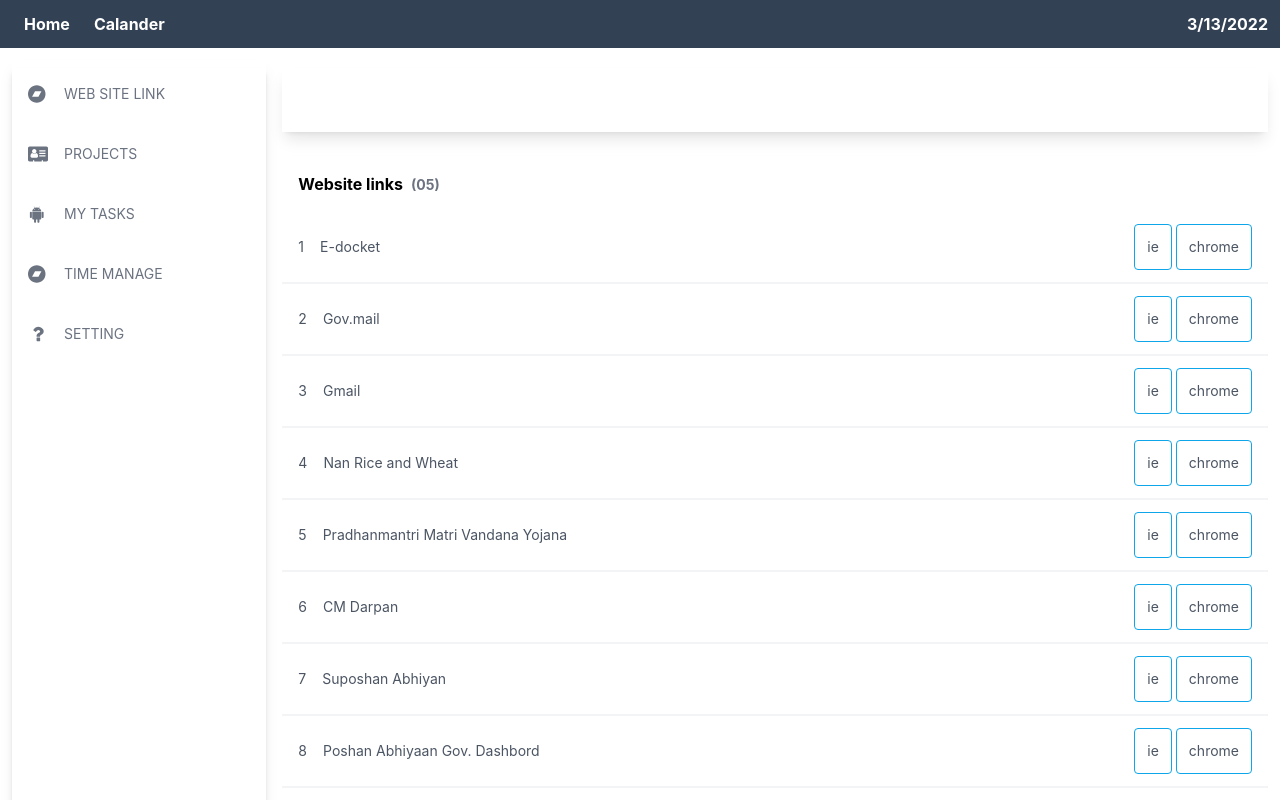
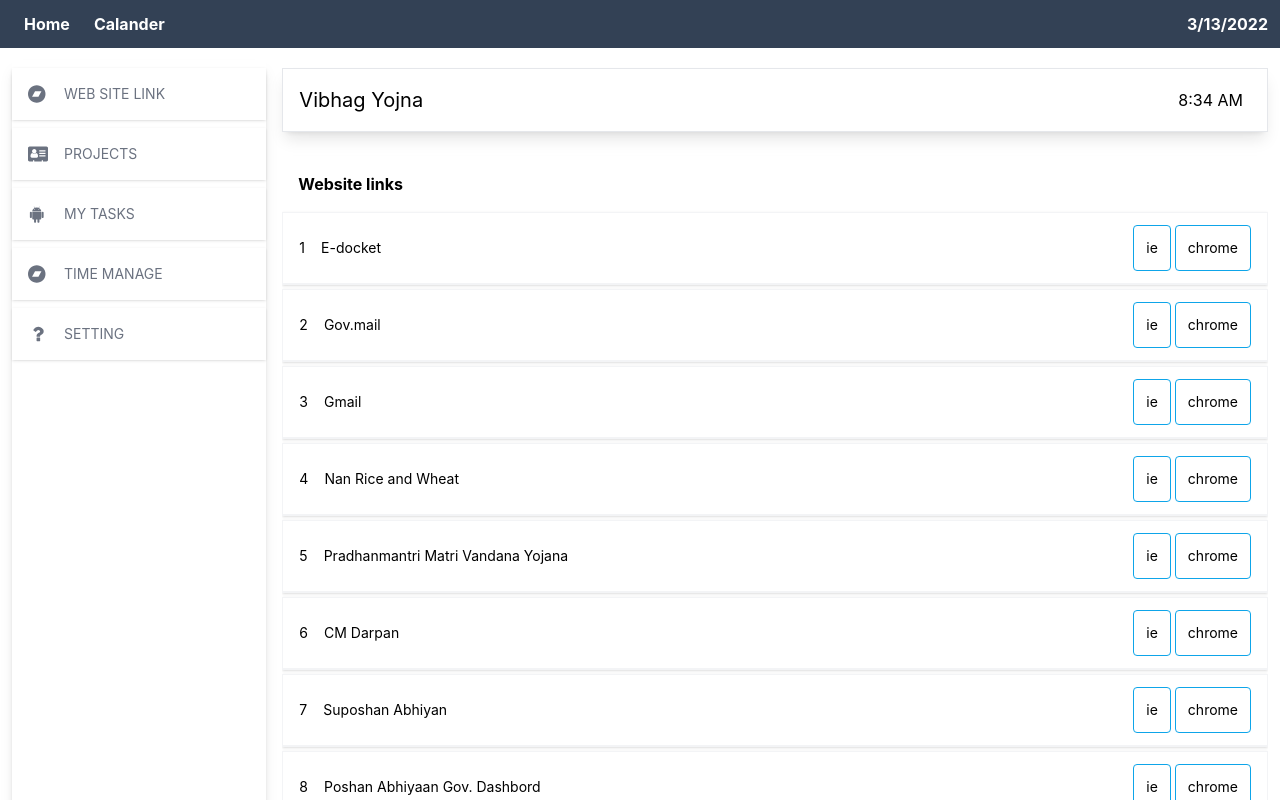
Before and after one commit to 4mit/linkify, a Next.js app: page /components/dashboard in a window 1280 px wide. Built offline with nearby package versions, Linux system fonts and the light colour scheme.

Commit message:
dark removed
dark removed

```diff
--- a/pages/components/appbar/index.js
+++ b/pages/components/appbar/index.js
@@ -12,14 +12,15 @@
     };
   }, []);
   return (
-    <header class="w-full shadow-lg bg-white dark:bg-gray-700 items-center h-16 z-40">
+    <header class="w-full shadow-lg items-center h-16 z-40 border border-grey-500">
       <div class="relative z-20 flex flex-col justify-center h-full px-3 mx-auto flex-center">
         <div class="relative items-center pl-1 flex w-full lg:max-w-68 sm:pr-2 sm:ml-0">
           <div class="container relative left-0 z-50 flex w-3/4">
-            <h1 className="mr-3 text-xl text-white">Vibhag Yojna</h1>
+            <h1 className="mr-3 text-xl ">Vibhag Yojna</h1>
+            <h6 className="mr-3 text-xl "></h6>
           </div>
           <div class="relative p-1 flex items-center justify-end w-1/4 ml-5 mr-4 sm:mr-0 sm:right-auto">
-            <div className="text-white">
+            <div className="">
               <span>
                 {date.toLocaleString("en-US", {
                   hour: "numeric",
--- a/pages/components/dashboard/index.js
+++ b/pages/components/dashboard/index.js
@@ -5,10 +5,10 @@
 
 const Dashboard = () => {
   return (
-    <div class=" dark:bg-gray-800  h-screen overflow-hidden relative">
+    <div class="h-screen overflow-hidden relative">
       <div class="flex items-start justify-between p-3">
         <div class="h-screen hidden lg:block shadow-lg relative w-80 ">
-          <div class="bg-white h-full  dark:bg-gray-700 shadow-md rounded">
+          <div class="h-full   shadow-md rounded">
             <Nav />
           </div>
         </div>
@@ -18,12 +18,9 @@
             <div class="flex flex-col flex-wrap sm:flex-row ">
               <div class="w-full">
                 <div class="mb-4 mx-0 sm:ml-0 xl:mr-0">
-                  <div class="shadow-lg  bg-white dark:bg-gray-700 w-full pb-5">
-                    <p class="font-bold text-md p-4 text-black dark:text-white">
+                  <div class="shadow-lg  bg-white  w-full pb-5">
+                    <p class="font-bold text-md p-4 text-black">
                       Website links
-                      <span class="text-sm text-gray-500  dark:text-white ml-2">
-                        (05)
-                      </span>
                     </p>
                     <VibhagLink />
                   </div>
--- a/pages/components/links/index.js
+++ b/pages/components/links/index.js
@@ -96,8 +96,8 @@
       <ul>
         {links.map((l, i) => {
           return (
-            <li className="flex items-center text-gray-600 dark:text-gray-200 justify-between py-3 border-b-2 border-gray-100 dark:border-gray-800">
-              <div className="flex items-center justify-start text-sm">
+            <li className="mb-1 border border-white-500 shadow flex items-center  dark:text-gray-200 justify-between py-3 border-b-2 border-gray-100 ">
+              <div className="flex items-center justify-start text-sm text-black">
                 <span className="mx-4">{i + 1}</span>
                 <span>
                   <a href={l.link} target="_blank">
@@ -106,7 +106,7 @@
                 </span>
               </div>
               <div className="flex flex-row justify-end text-sm mr-3">
-                <ul className="flex justify-between">
+                <ul className="flex justify-between text-black">
                   {l.supprts.map((s, idx) => {
                     return (
                       <li className="p-3 border border-sky-500 rounded mr-1">
--- a/pages/components/nav/index.js
+++ b/pages/components/nav/index.js
@@ -39,7 +39,7 @@
           return (
             <a
               key={i}
-              class="cursor-pointer w-full font-thin uppercase text-gray-500 dark:text-gray-200 flex items-center p-4 my-2 transition-colors duration-200 justify-start hover:text-blue-500"
+              class="shadow cursor-pointer w-full font-thin uppercase text-gray-500  flex items-center p-4 my-2 transition-colors duration-200 justify-start hover:text-blue-500"
               href={n.link}
             >
               <span class="text-left">{n.icon}</span>
```
